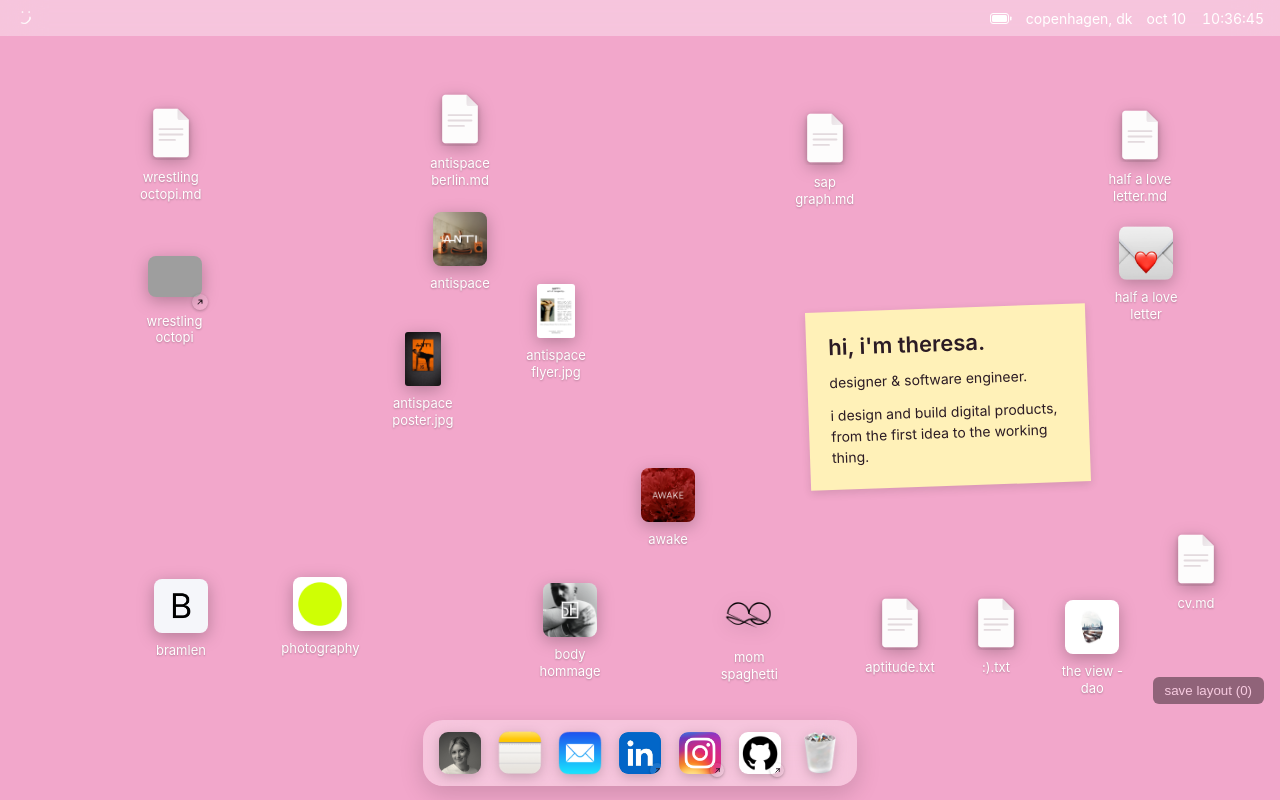
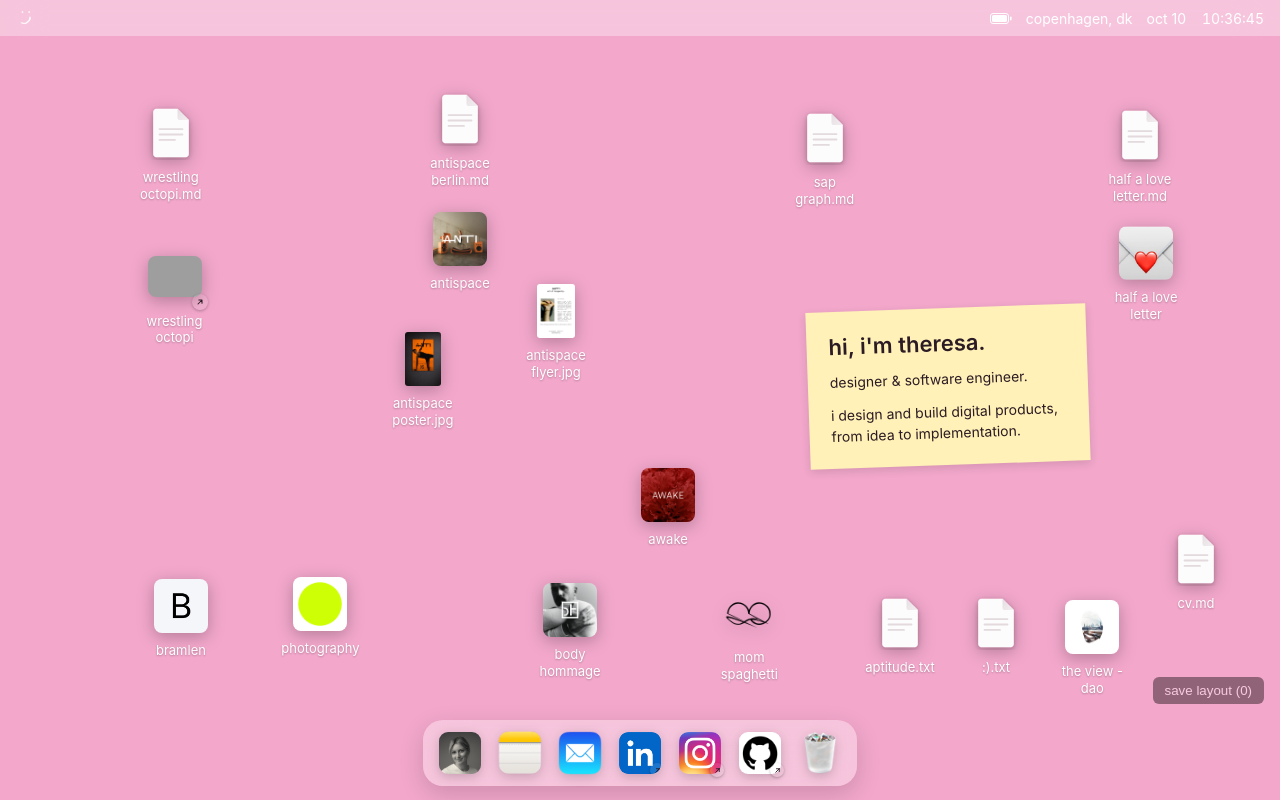
Before and after one commit to tetetootoo/half-odd-web, a React (Vite) app: page / in a window 1280 px wide. Built offline with nearby package versions, Linux system fonts and the light colour scheme; grey boxes are pictures that could not be loaded.

Commit message:
Refine project introductions and keyboard navigation

```diff
--- a/src/components/CaseStudy/MarkdownDoc.module.css
+++ b/src/components/CaseStudy/MarkdownDoc.module.css
@@ -53,6 +53,7 @@
 .navigation { max-width: 680px; margin: 96px 0 0; padding-top: 24px; border-top: 1px solid #e9e2e5; }
 .navigation button { border: 0; background: transparent; padding: 0; cursor: pointer; text-align: left; }
 .document :focus-visible { outline: 2px solid #3b82f6; outline-offset: 4px; }
+.document:focus-visible { outline: 2px solid #3b82f6; outline-offset: -4px; }
 .block pre { width: fit-content; max-width: 100%; overflow: auto; margin: 0 auto; font: 13px/1.5 Menlo, ui-monospace, monospace; }
 @container (max-width: 700px) {
   .overview { grid-template-columns: 1fr; gap: 20px; }
--- a/src/components/CaseStudy/MarkdownDoc.tsx
+++ b/src/components/CaseStudy/MarkdownDoc.tsx
@@ -106,7 +106,7 @@ export function MarkdownDoc({ caseStudyId, onOpenItem }: { caseStudyId: CaseStud
   };
   const ids = Object.keys(CASE_STUDIES) as CaseStudyId[];
   const next = CASE_STUDIES[ids[(ids.indexOf(caseStudyId) + 1) % ids.length]];
-  return <article className={`${styles.document} ${styles[config.artDirection]} ${caseStudyId === 'sap-graph-case-study' ? sapStyles.caseStudy : ''} ${caseStudyId === 'wrestling-octopi-case-study' ? styles.wrestling : ''}`}>
+  return <article tabIndex={0} aria-label={`${config.label.replace(/\.md$/, '')} document`} className={`${styles.document} ${styles[config.artDirection]} ${caseStudyId === 'sap-graph-case-study' ? sapStyles.caseStudy : ''} ${caseStudyId === 'wrestling-octopi-case-study' ? styles.wrestling : ''}`}>
     <div className={styles.page}>{blocks.map(renderBlock)}
       <nav className={styles.navigation} aria-label="Project navigation"><button onClick={() => onOpenItem(next.id)} type="button">Next: {next.label.replace('.md', '')} <span aria-hidden="true">↗</span></button></nav>
     </div>
--- a/src/components/Desktop/Desktop.tsx
+++ b/src/components/Desktop/Desktop.tsx
@@ -23,8 +23,7 @@ const FREE_SPOT_SEARCH_RINGS = 12;
 
 const builtInTrash = systemWindows.find((w) => w.id === 'trash')?.trashItems ?? [];
 
-// Built from the same capitalized text the icon shows, so the accessible
-// name matches what's on screen.
+// Keep the visible filename; describe the document's purpose for assistive tech.
 function ariaLabelFor(item: DesktopItem, isPlaying: boolean): string {
   const label = capitalizeLabel(item.label);
   switch (item.kind) {
@@ -33,7 +32,8 @@ function ariaLabelFor(item: DesktopItem, isPlaying: boolean): string {
     case 'audio':
       return `${isPlaying ? 'Pause' : 'Play'} ${label}`;
     case 'markdown':
-      return item.caseStudyId ? `Open ${label.replace(/\.md$/, '')} case study` : `Open ${label}`;
+      if (item.caseStudyId === 'sap-graph-case-study') return 'Open SAP Graph engineering case study';
+      return item.caseStudyId ? `Open ${label.replace(/\.md$/, '')} project case study` : `Open ${label}`;
     default:
       return `Open ${label}`;
   }
@@ -80,6 +80,22 @@ export function Desktop() {
 
   const getIconPosition = (item: DesktopItem): Position =>
     layoutPositions[item.id] ?? { x: item.x, y: item.y };
+
+  // Absolute positioning does not determine tab order. Nearby tops belong
+  // to the same visual row; within each row, read left-to-right. Use the
+  // displayed layout, including dragged files, without moving any icons.
+  const rows: DesktopItem[][] = [];
+  const verticallyOrderedItems = [...visibleItems].sort((a, b) => {
+    const first = getIconPosition(a);
+    const second = getIconPosition(b);
+    return first.y - second.y || first.x - second.x;
+  });
+  for (const item of verticallyOrderedItems) {
+    const row = rows.at(-1);
+    if (row && getIconPosition(item).y - getIconPosition(row[0]).y <= 4) row.push(item);
+    else rows.push([item]);
+  }
+  const keyboardOrderedItems = rows.flatMap(row => row.sort((a, b) => getIconPosition(a).x - getIconPosition(b).x));
 
   const getWorkArea = (): WorkArea => {
     const desktop = desktopRef.current!.getBoundingClientRect();
@@ -307,7 +323,7 @@ export function Desktop() {
           onPointerDown={(e) => e.target === e.currentTarget && setSelectedId(null)}
         >
           {!compactDesktop && <IntroNote desktop />}
-          {visibleItems.map((item) => {
+          {keyboardOrderedItems.map((item) => {
             const position = getIconPosition(item);
             const isAudio = item.kind === 'audio';
             return (
--- a/src/components/IntroNote/IntroNote.tsx
+++ b/src/components/IntroNote/IntroNote.tsx
@@ -84,7 +84,7 @@ export function IntroNote({ desktop = false }: { desktop?: boolean }) {
       <div data-no-drag>
         <h1>hi, i'm theresa.</h1>
         <p>designer &amp; software engineer.</p>
-        <p>i design and build digital products, from the first idea to the working thing.</p>
+        <p>i design and build digital products, from idea to implementation.</p>
       </div>
     </aside>
   );
--- a/src/data/sap-graph-case-study-preview.md
+++ b/src/data/sap-graph-case-study-preview.md
@@ -2,7 +2,7 @@
 
 **frontend engineering · design systems · developer tools**
 
-SAP Graph was an early-stage developer platform inside SAP Technology & Innovation, designed to give developers a unified way to work with business data spread across otherwise disconnected enterprise systems.
+SAP Graph was an enterprise developer platform that provided a unified semantic API across fragmented business data.
 
 **Role**
 Front-End Developer / Software Engineer
--- a/src/data/wrestling-octopi-case-study.md
+++ b/src/data/wrestling-octopi-case-study.md
@@ -1,6 +1,6 @@
 # Wrestling Octopi
 
-## Designing and engineering a social media workspace from 0→1.
+## A social media management product designed and engineered to simplify complex content workflows.
 
 **Role**
 Founder · Product Designer · Software Engineer
```
